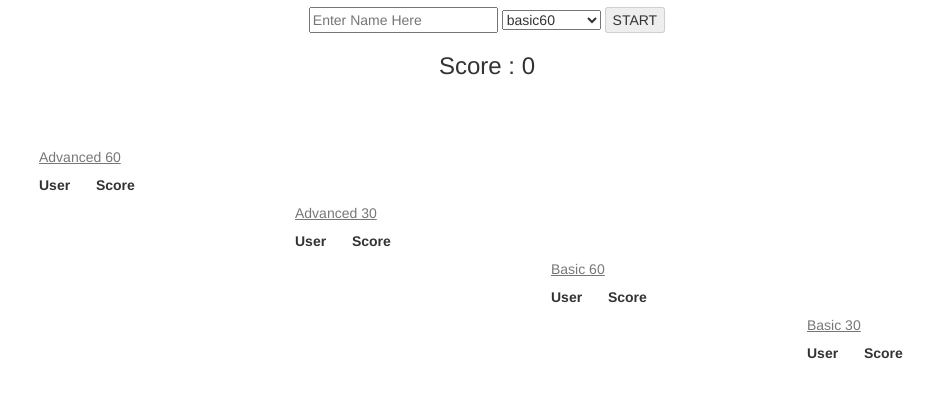
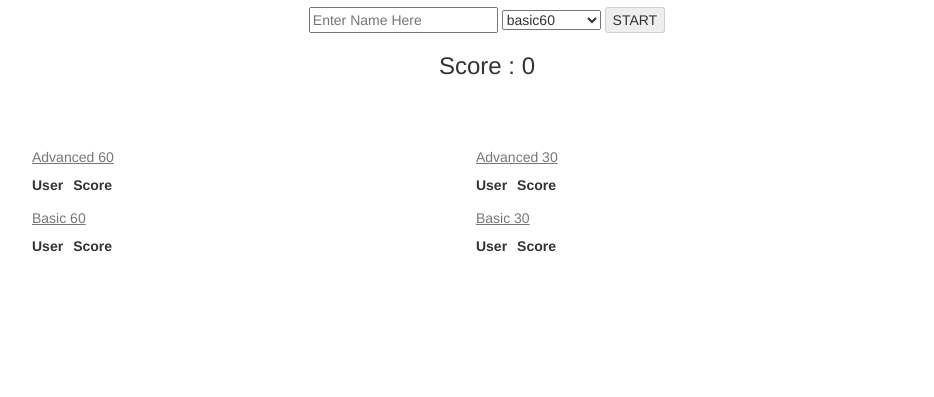
Before and after one commit to bwuphan/mathcraft, a website: page client/index.html in a window 1280 px wide. Shown: the part 85-482 px from the top of the page, without its empty margins (153-1087 px from the left). Drawn offline with Linux system fonts and the light colour scheme; no server answers.

Commit message:
fixed table positioning

```diff
--- a/client/style.css
+++ b/client/style.css
@@ -38,22 +38,34 @@
 
 .basic60 {
   width: 10%;
-  margin-left: 55%;
+  margin-left: 20px;
+  display: inline;
+  padding: 165px
 }
 
 .basic30 {
   width: 10%;
-  margin-left: 75%; /* minus the amount to make it 100% */
+  margin-left: 20px; /* minus the amount to make it 100% */
+  display: inline;
+  padding: 165px
+}
+
+th {
+  padding-right: 10px;
 }
 
 .advanced60 {
   width: 10%;
-  margin-left: 15%; /* minus the amount to make it 100% */
+  margin-left: 20px; /* minus the amount to make it 100% */
+  display: inline;
+  padding: 165px
 }
 
 .advanced30 {
   width: 10%;
-  margin-left: 35%; /* minus the amount to make it 100% */
+  margin-left: 20px; /* minus the amount to make it 100% */
+  display: inline;
+  padding: 165px
 }
 
 .cool {
```
